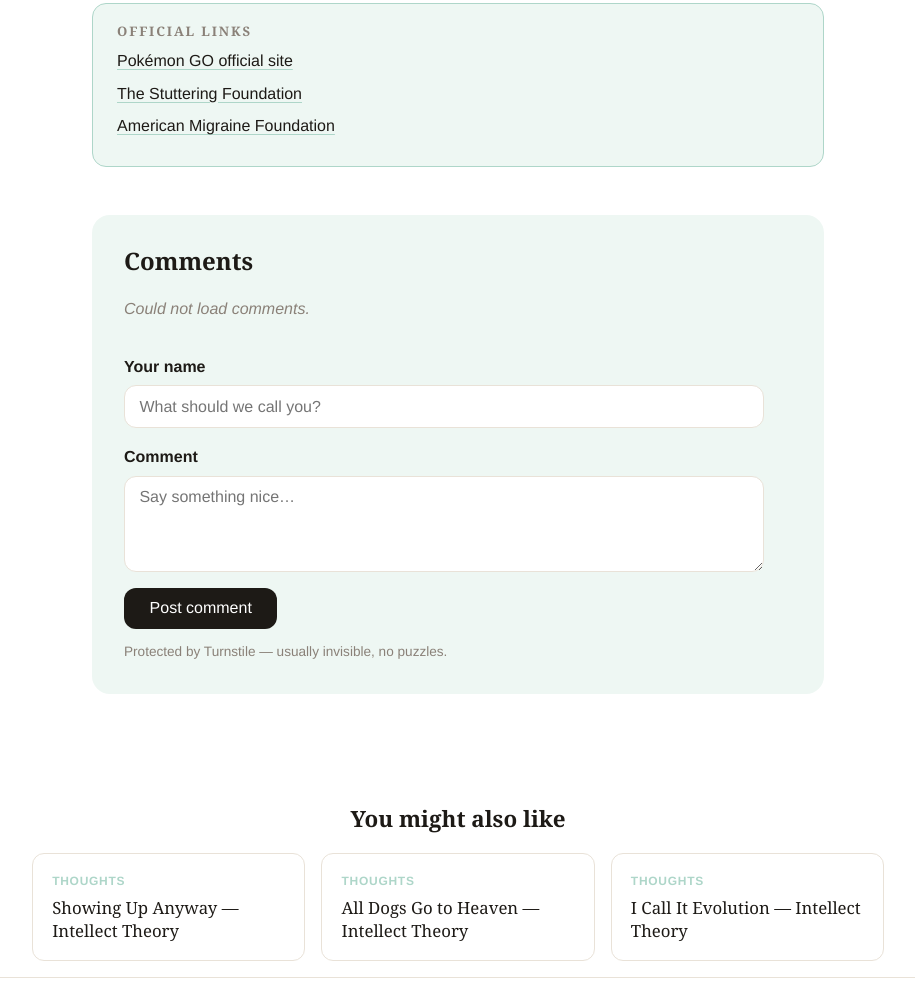
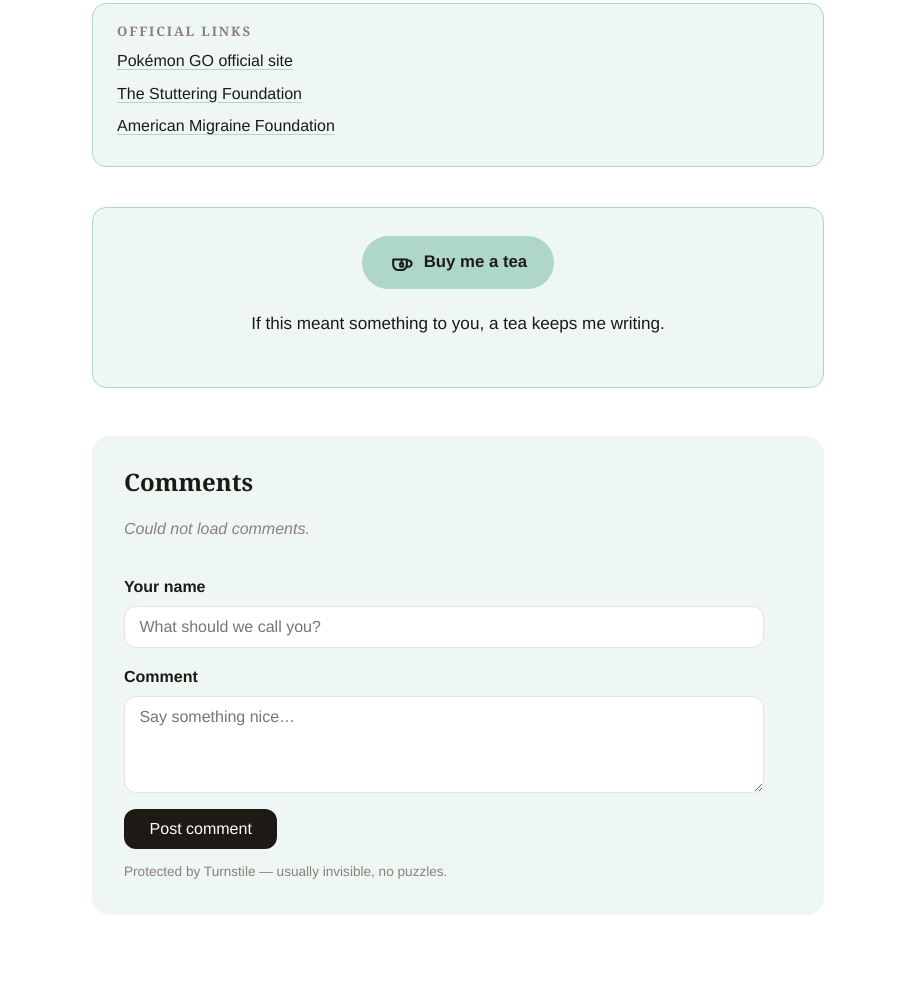
Before and after one commit to Intell3ct/intellecttheory-site, a plain HTML site: page posts/where-ive-been.html in a window 1280 px wide. Shown: the part 2065-3072 px from the top of the page, without its empty margins (182-1097 px from the left). Drawn offline with Linux system fonts and the light colour scheme; no server answers.

Commit message:
Where I've Been: add Buy me a tea tip jar badge

```diff
--- a/css/styles.css
+++ b/css/styles.css
@@ -1385,3 +1385,34 @@ section[id], footer[id] { scroll-margin-top: 84px; }
   object-fit: contain;
   border-radius: 12px;
 }
+
+/* ---------- tip jar (post-bottom tea badge) ---------- */
+.tip-jar {
+  clear: both;
+  margin: 2.5rem 0 0;
+  padding: 1.75rem 1.5rem;
+  text-align: center;
+  background: var(--mint-wash);
+  border: 1px solid var(--mint);
+  border-radius: 14px;
+}
+.tip-jar-btn {
+  display: inline-flex;
+  align-items: center;
+  gap: 0.6rem;
+  background: var(--mint);
+  color: #1c1c1c;
+  font-weight: 700;
+  font-size: 1.05rem;
+  padding: 0.8rem 1.7rem;
+  border-radius: 999px;
+  text-decoration: none;
+  transition: transform 0.15s ease, box-shadow 0.15s ease;
+}
+.tip-jar-btn:hover {
+  transform: translateY(-2px);
+  box-shadow: 0 8px 20px rgba(0, 0, 0, 0.14);
+  color: #1c1c1c;
+}
+.tip-jar-btn svg { width: 1.5em; height: 1.5em; }
+.tip-jar-note { margin: 0.8rem 0 0; font-size: 0.9rem; color: var(--muted); }
--- a/posts/where-ive-been.html
+++ b/posts/where-ive-been.html
@@ -20,7 +20,7 @@
   <link rel="preconnect" href="https://fonts.googleapis.com">
   <link rel="preconnect" href="https://fonts.gstatic.com" crossorigin>
   <link href="https://fonts.googleapis.com/css2?family=Caveat:wght@600;700&display=swap" rel="stylesheet">
-  <link rel="stylesheet" href="../css/styles.css?v=56">
+  <link rel="stylesheet" href="../css/styles.css?v=57">
 </head>
 <body>
 
@@ -107,6 +107,14 @@
           <li><a href="https://americanmigrainefoundation.org/" target="_blank" rel="noopener">American Migraine Foundation</a></li>
         </ul>
       </aside>
+
+      <div class="tip-jar">
+        <a class="tip-jar-btn" href="https://ko-fi.com/intellecttheory" target="_blank" rel="noopener">
+          <svg viewBox="0 0 24 24" fill="none" stroke="currentColor" stroke-width="2" stroke-linecap="round" stroke-linejoin="round" aria-hidden="true"><path d="M4 9h13v5a5 5 0 0 1-5 5H9a5 5 0 0 1-5-5V9z"/><path d="M17 10h1.5a3 3 0 0 1 0 6H17"/><line x1="12" y1="9" x2="12" y2="12.5"/><rect x="10.6" y="12.5" width="2.8" height="3.4" rx="0.6"/></svg>
+          Buy me a tea
+        </a>
+        <p class="tip-jar-note">If this meant something to you, a tea keeps me writing.</p>
+      </div>
       <!-- /POST BODY -->
     </article>
 
```
Also changed, not shown: archive.html (+1 -1 lines), index.html (+1 -1 lines), posts/_template.html (+1 -1 lines), posts/all-dogs-go-to-heaven.html (+1 -1 lines), posts/current-addiction-pokemon-go.html (+1 -1 lines), posts/i-call-it-evolution.html (+1 -1 lines), posts/munchies.html (+1 -1 lines), posts/my-best-ones.html (+1 -1 lines), posts/my-pc-build.html (+1 -1 lines), posts/saturday-in-san-francisco.html (+1 -1 lines), posts/sf-snapshots.html (+1 -1 lines), posts/showing-up-anyway.html (+1 -1 lines), posts/valheim-with-nate.html (+1 -1 lines), the-wall.html (+1 -1 lines).
